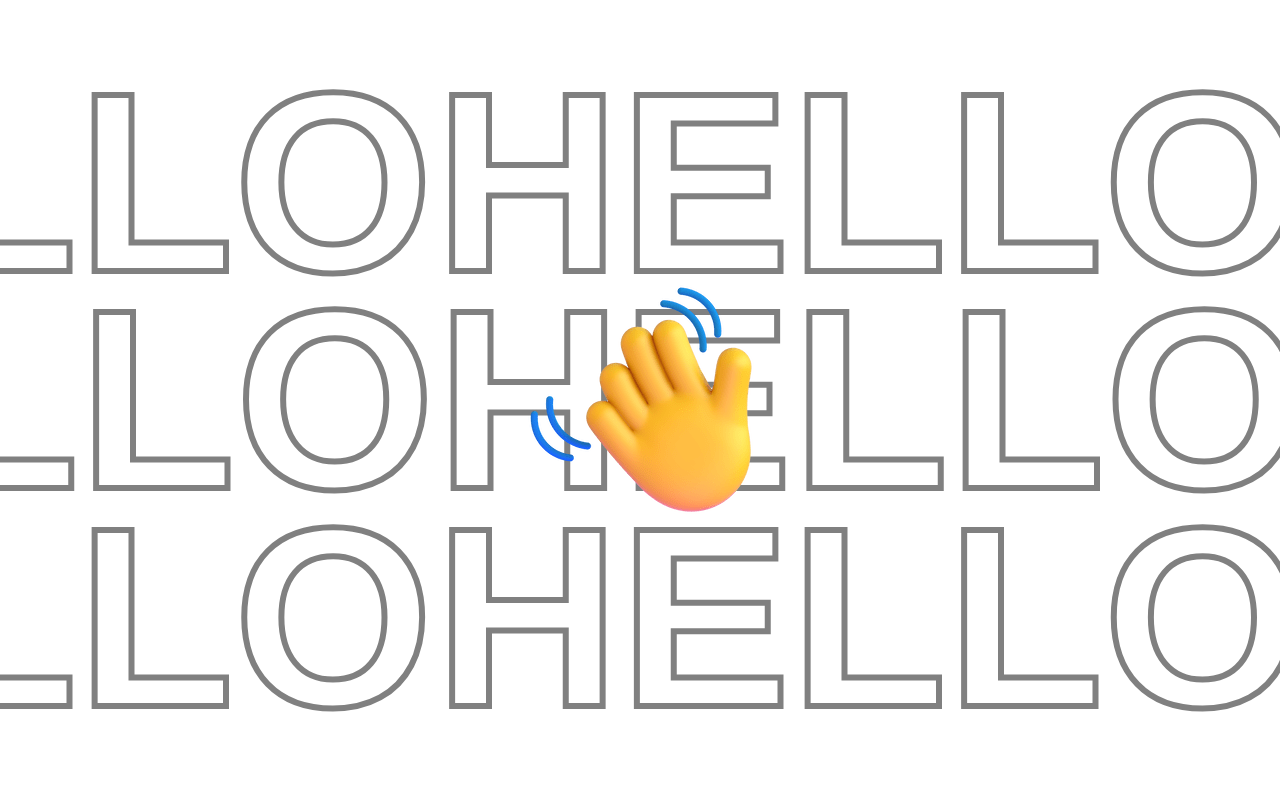
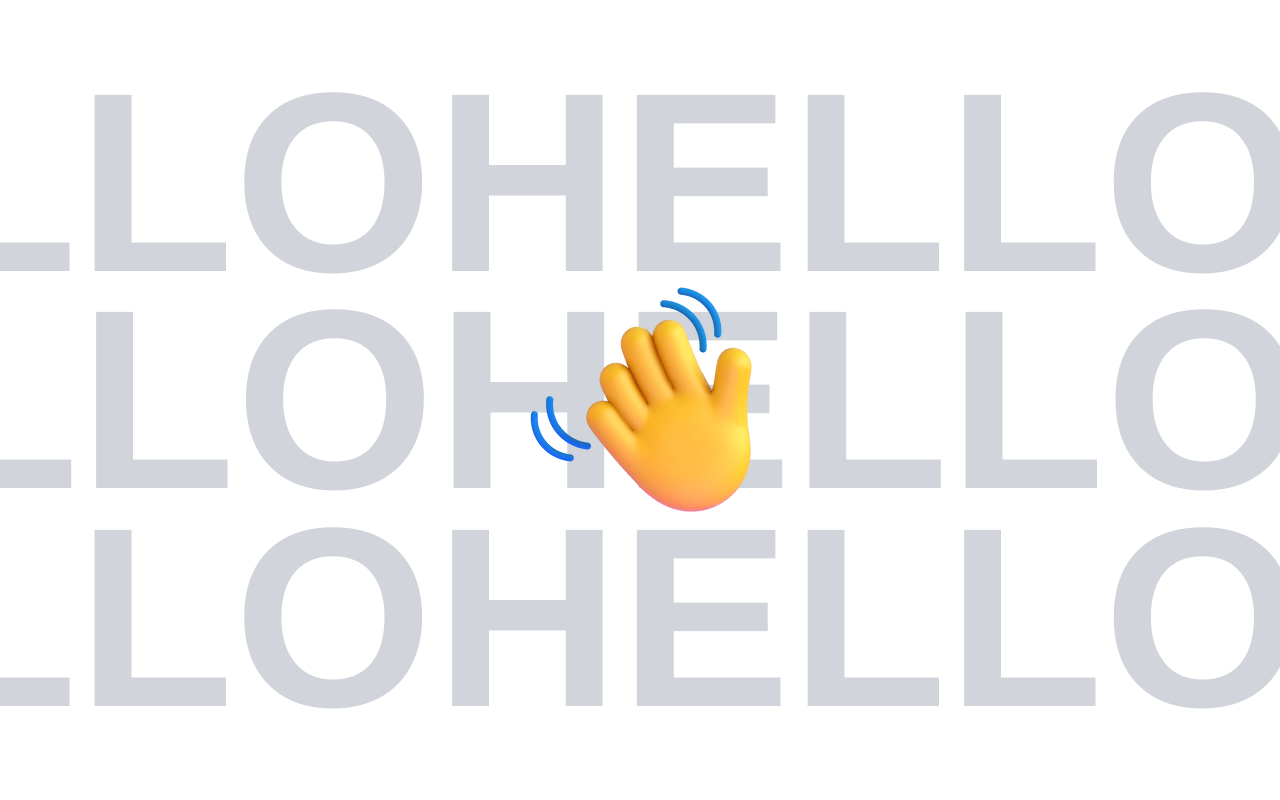
Before and after one commit to markrobrigado/portfolio, a SvelteKit app: page / in a window 1280 px wide. Shown: the top 800 px of the page. Built offline with nearby package versions, Linux system fonts and the light colour scheme.

Commit message:
Update font style for better browser compatibility.

```diff
--- a/src/components/sections/Contact.svelte
+++ b/src/components/sections/Contact.svelte
@@ -9,8 +9,7 @@
     <div class="flex space-x-0.5 overflow-hidden">
       <div class="flex space-x-0.5 animate-loop-scroll">
         {#each Array(5) as _}
-          <span
-            class="text-[256px] leading-[0.85] font-black text-fill-transparent"
+          <span class="text-[256px] leading-[0.85] font-black text-gray-300"
             >{string}</span
           >
         {/each}
@@ -18,8 +17,7 @@
 
       <div class="flex space-x-0.5 animate-loop-scroll" aria-hidden="true">
         {#each Array(5) as _}
-          <span
-            class="text-[256px] leading-[0.85] font-black text-fill-transparent"
+          <span class="text-[256px] leading-[0.85] font-black text-gray-300"
             >{string}</span
           >
         {/each}
@@ -29,8 +27,7 @@
     <div class="flex space-x-0.5 overflow-hidden">
       <div class="flex space-x-0.5 animate-loop-scroll-reverse">
         {#each Array(5) as _}
-          <span
-            class="text-[256px] leading-[0.85] font-black text-fill-transparent"
+          <span class="text-[256px] leading-[0.85] font-black text-gray-300"
             >{string}</span
           >
         {/each}
@@ -40,8 +37,7 @@
         aria-hidden="true"
       >
         {#each Array(5) as _}
-          <span
-            class="text-[256px] leading-[0.85] font-black text-fill-transparent"
+          <span class="text-[256px] leading-[0.85] font-black text-gray-300"
             >{string}</span
           >
         {/each}
@@ -51,16 +47,14 @@
     <div class="flex space-x-0.5 overflow-hidden">
       <div class="flex space-x-0.5 animate-loop-scroll">
         {#each Array(5) as _}
-          <span
-            class="text-[256px] leading-[0.85] font-black text-fill-transparent"
+          <span class="text-[256px] leading-[0.85] font-black text-gray-300"
             >{string}</span
           >
         {/each}
       </div>
       <div class="flex space-x-0.5 animate-loop-scroll" aria-hidden="true">
         {#each Array(5) as _}
-          <span
-            class="text-[256px] leading-[0.85] font-black text-fill-transparent"
+          <span class="text-[256px] leading-[0.85] font-black text-gray-300"
             >{string}</span
           >
         {/each}
--- a/src/components/sections/Home.svelte
+++ b/src/components/sections/Home.svelte
@@ -10,8 +10,7 @@
     <div class="flex space-x-0.5 overflow-hidden">
       <div class="flex space-x-0.5 animate-loop-scroll">
         {#each Array(5) as _}
-          <span
-            class="text-[256px] leading-[0.85] font-black text-fill-transparent"
+          <span class="text-[256px] leading-[0.85] font-black text-gray-300"
             >{string}</span
           >
         {/each}
@@ -19,8 +18,7 @@
 
       <div class="flex space-x-0.5 animate-loop-scroll" aria-hidden="true">
         {#each Array(5) as _}
-          <span
-            class="text-[256px] leading-[0.85] font-black text-fill-transparent"
+          <span class="text-[256px] leading-[0.85] font-black text-gray-300"
             >{string}</span
           >
         {/each}
@@ -30,8 +28,7 @@
     <div class="flex space-x-0.5 overflow-hidden">
       <div class="flex space-x-0.5 animate-loop-scroll-reverse">
         {#each Array(5) as _}
-          <span
-            class="text-[256px] leading-[0.85] font-black text-fill-transparent"
+          <span class="text-[256px] leading-[0.85] font-black text-gray-300"
             >{string}</span
           >
         {/each}
@@ -41,8 +38,7 @@
         aria-hidden="true"
       >
         {#each Array(5) as _}
-          <span
-            class="text-[256px] leading-[0.85] font-black text-fill-transparent"
+          <span class="text-[256px] leading-[0.85] font-black text-gray-300"
             >{string}</span
           >
         {/each}
@@ -52,16 +48,14 @@
     <div class="flex space-x-0.5 overflow-hidden">
       <div class="flex space-x-0.5 animate-loop-scroll">
         {#each Array(5) as _}
-          <span
-            class="text-[256px] leading-[0.85] font-black text-fill-transparent"
+          <span class="text-[256px] leading-[0.85] font-black text-gray-300"
             >{string}</span
           >
         {/each}
       </div>
       <div class="flex space-x-0.5 animate-loop-scroll" aria-hidden="true">
         {#each Array(5) as _}
-          <span
-            class="text-[256px] leading-[0.85] font-black text-fill-transparent"
+          <span class="text-[256px] leading-[0.85] font-black text-gray-300"
             >{string}</span
           >
         {/each}
```
